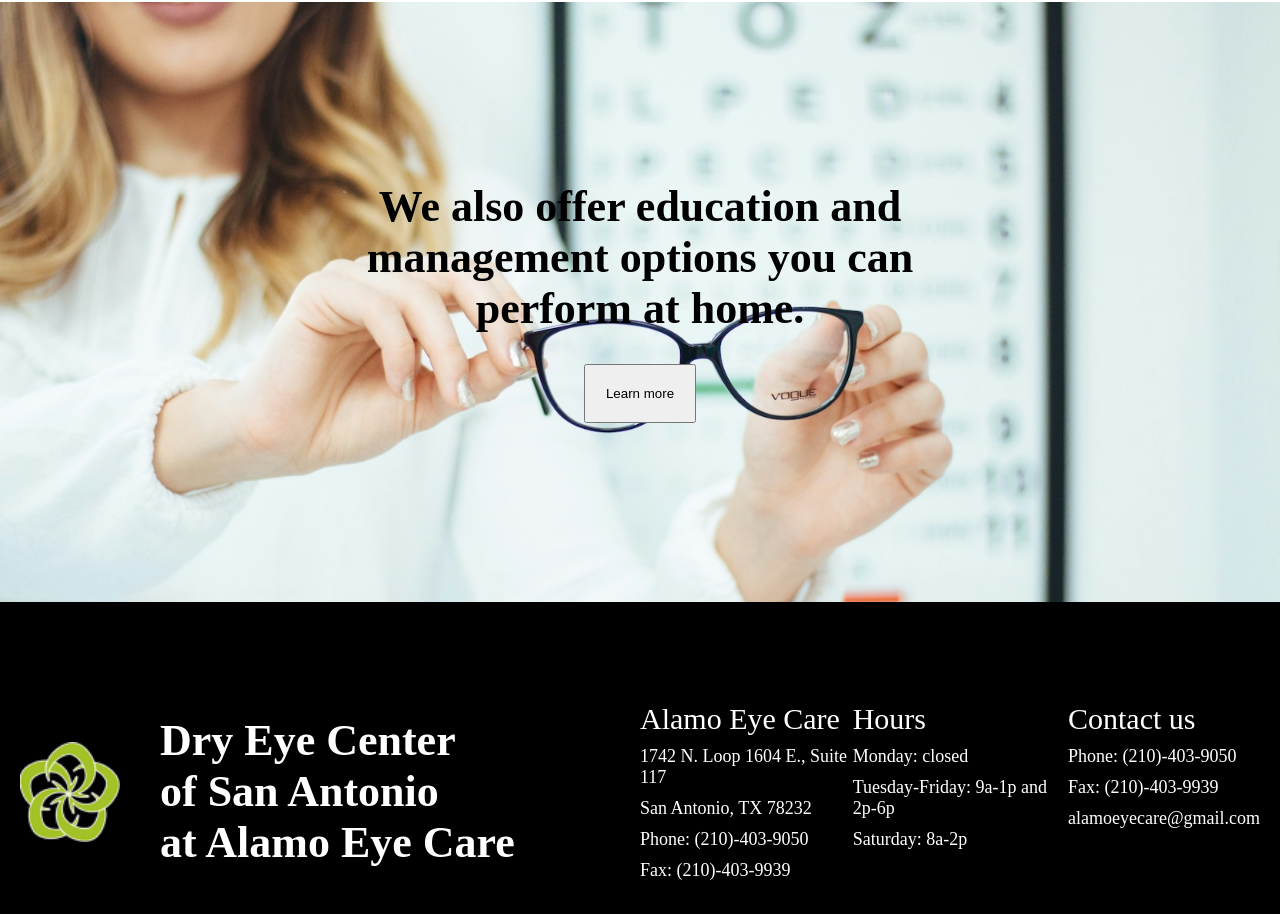
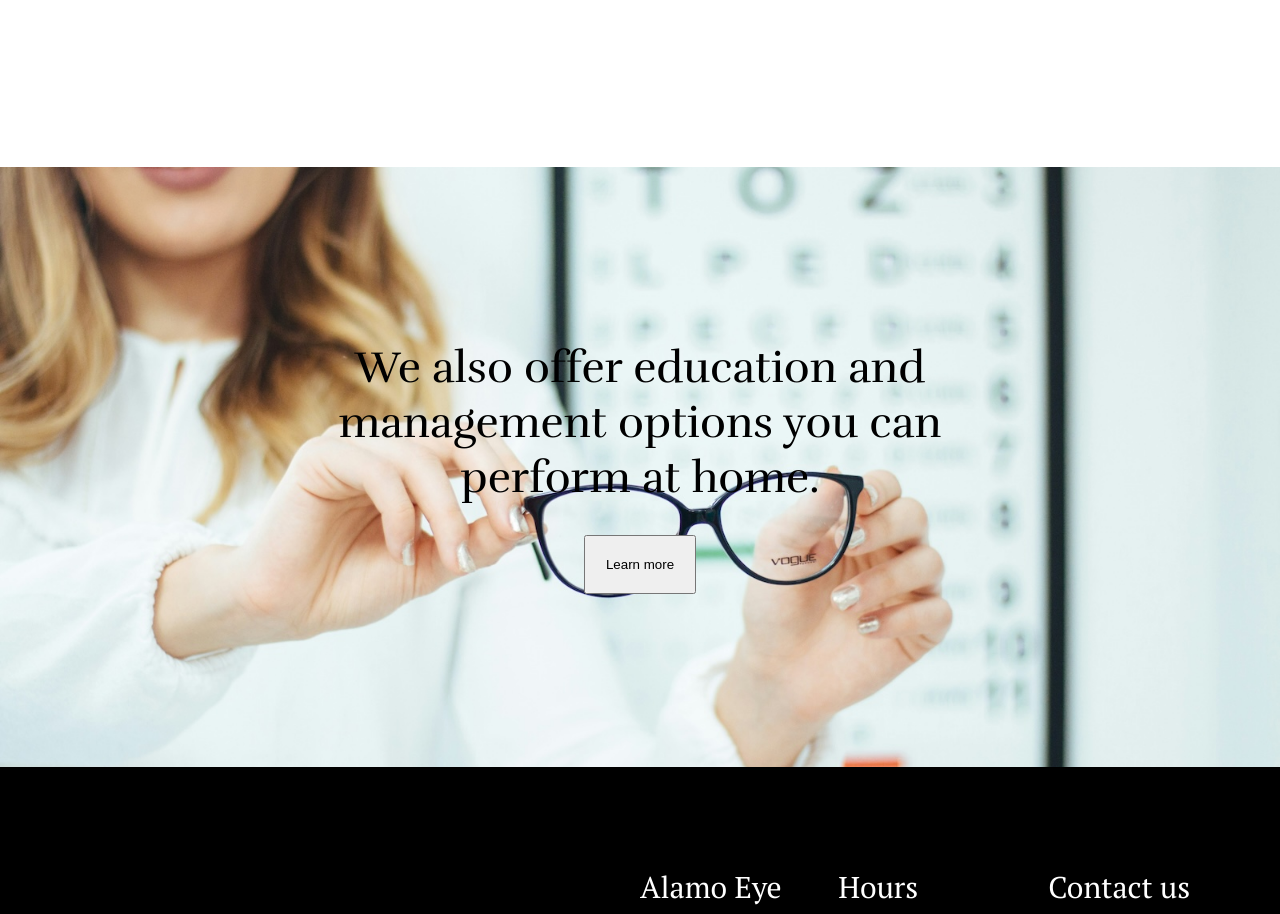
Before and after one commit to kathyhahahahoang/dry-eye-center, a React (Vite) app: page / in a window 1280 px wide. Shown: the part 3353-4267 px from the top of the page. Built offline with nearby package versions, Linux system fonts and the light colour scheme.

Commit message:
Add font

```diff
--- a/index.html
+++ b/index.html
@@ -3,6 +3,12 @@
   <head>
     <meta charset="UTF-8" />
     <link rel="icon" type="image/svg+xml" href="/vite.svg" />
+    <link rel="preconnect" href="https://fonts.googleapis.com" />
+    <link rel="preconnect" href="https://fonts.gstatic.com" crossorigin />
+    <link
+      href="https://fonts.googleapis.com/css2?family=PT+Serif:ital,wght@0,400;0,700;1,400;1,700&family=Rufina:wght@400;700&display=swap"
+      rel="stylesheet"
+    />
     <meta name="viewport" content="width=device-width, initial-scale=1.0" />
     <title>Dry Eye Center of San Antonio at Alamo Eye Care</title>
   </head>
--- a/src/index.css
+++ b/src/index.css
@@ -23,6 +23,19 @@
 html {
   font-size: 62.5%;
   background-color: white;
+  font-family: "PT Serif", serif;
+  font-weight: 400;
+  font-style: normal;
+}
+
+h1,
+h2,
+h3,
+h4,
+h5 {
+  font-family: "Rufina", serif;
+  font-weight: 400;
+  font-style: normal;
 }
 
 ul {
@@ -32,7 +45,3 @@
 a {
   text-decoration: none;
 }
-
-.font-xl {
-  font-size: 4rem;
-}
```
